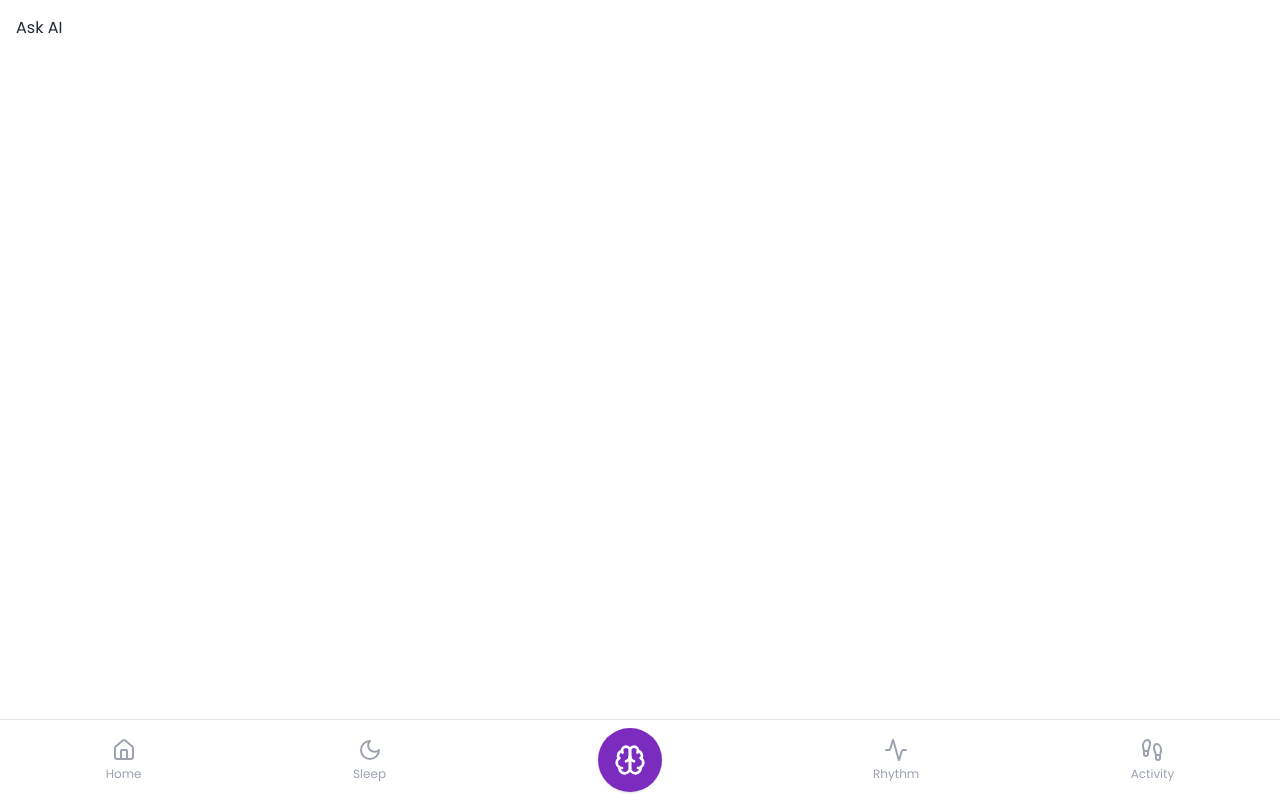
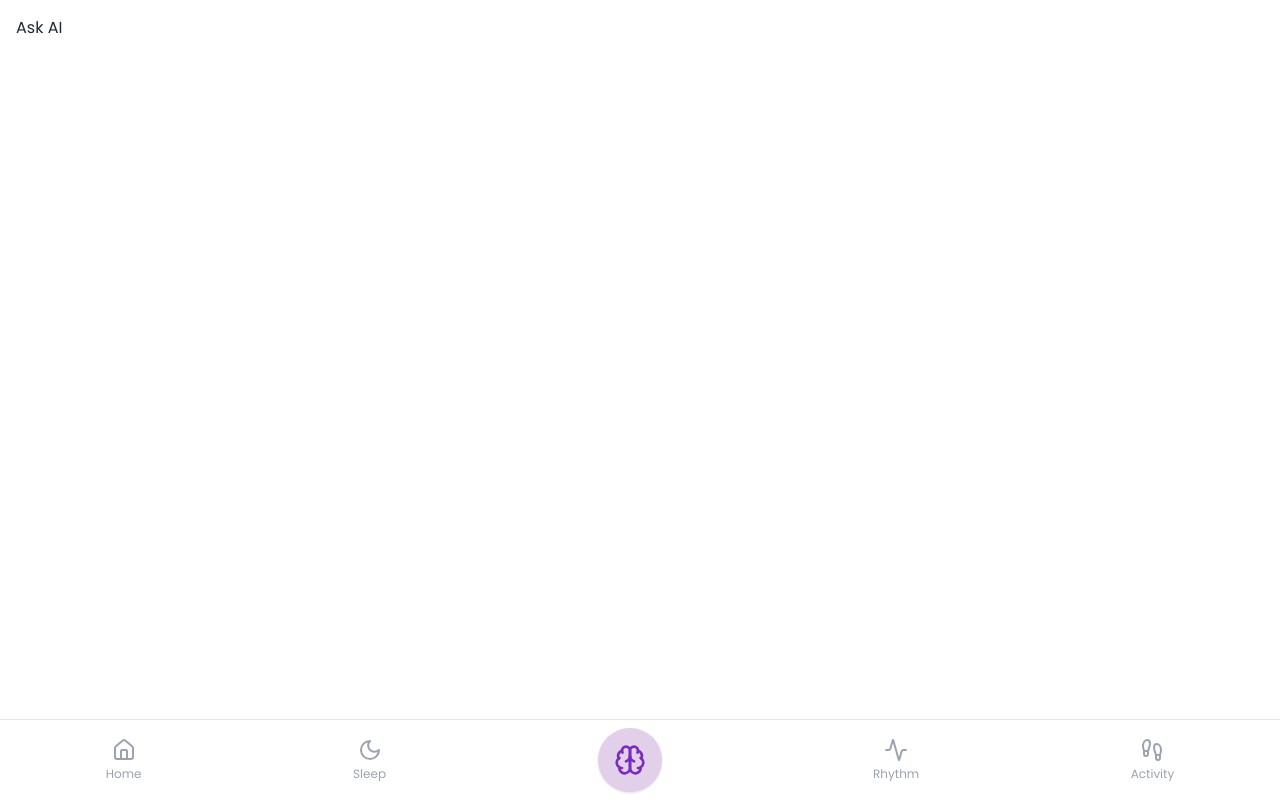
Before and after one commit to Ayushjain2205/circadia, a Next.js app: page /askAi in a window 1280 px wide. Built offline with nearby package versions, Linux system fonts and the light colour scheme.

Commit message:
Ask AI active state

```diff
--- a/src/components/Layout.tsx
+++ b/src/components/Layout.tsx
@@ -30,8 +30,14 @@ const Layout: React.FC<LayoutProps> = ({ children }) => {
             label="Sleep"
             isActive={isActive("/sleep")}
           />
-          <Link href="/askAi" className="relative ">
-            <Button className="rounded-full bg-[#7B2CBF] text-white hover:bg-[#E2CFEA] hover:text-[#7B2CBF] w-16 h-16 flex flex-col items-center justify-center ">
+          <Link href="/askAi" className="relative">
+            <Button
+              className={`rounded-full w-16 h-16 flex flex-col items-center justify-center transition-colors ${
+                isActive("/askAi")
+                  ? "bg-[#E2CFEA] text-[#7B2CBF]"
+                  : "bg-[#7B2CBF] text-white hover:bg-[#E2CFEA] hover:text-[#7B2CBF]"
+              }`}
+            >
               <Brain className="w-8 h-8" />
             </Button>
           </Link>
```
